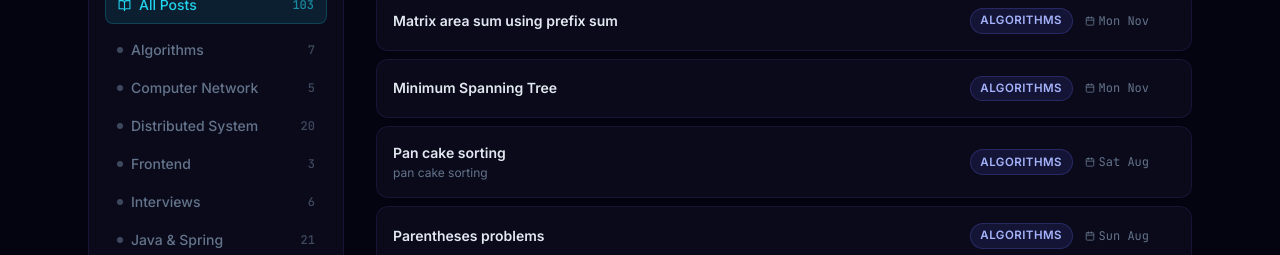
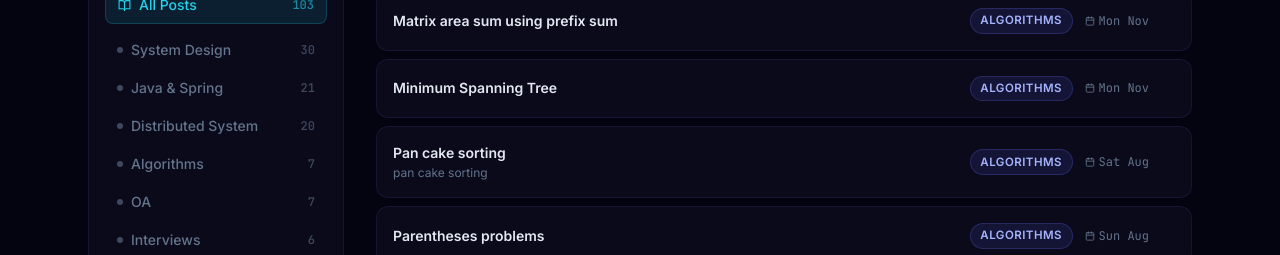
Before and after one commit to ChrisZZhong/zhichengzhong, a Next.js app: page /blog in a window 1280 px wide. Shown: the part 545-800 px from the top of the page. Built offline with nearby package versions, Linux system fonts and the light colour scheme.

Commit message:
update sorting

```diff
--- a/src/components/BlogPageClient.tsx
+++ b/src/components/BlogPageClient.tsx
@@ -125,7 +125,7 @@ export default function BlogPageClient({ posts, tags }: Props) {
               </button>
 
               <div className="mt-2 space-y-0.5">
-                {tags.map((tag) => (
+                {[...tags].sort((a, b) => (tagCounts[b] || 0) - (tagCounts[a] || 0)).map((tag) => (
                   <button
                     key={tag}
                     onClick={() => setActiveTag(activeTag === tag ? null : tag)}
```
